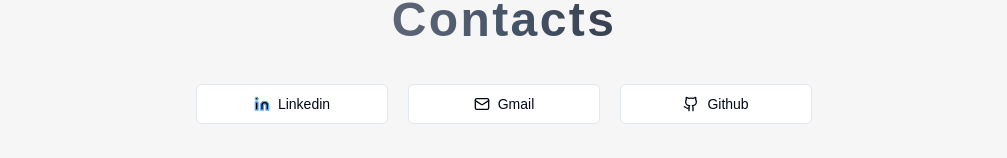
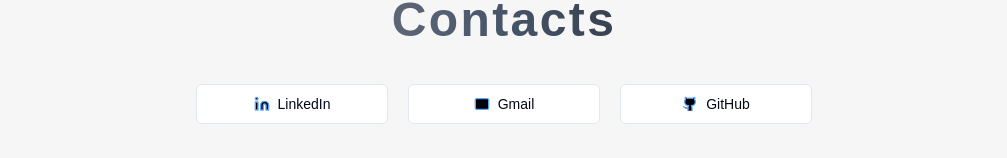
Before and after one commit to abhialuru/abhi-portfolio, a Next.js app: page / in a window 1280 px wide. Shown: the part 2919-3077 px from the top of the page, without its empty margins (136-1143 px from the left). Built offline with nearby package versions, Linux system fonts and the light colour scheme.

Commit message:
optimized code

```diff
--- a/src/components/Contact.tsx
+++ b/src/components/Contact.tsx
@@ -1,6 +1,23 @@
-import { GithubIcon, LinkedinIcon, Mail } from "lucide-react";
+import { GithubIcon, LinkedinIcon, LucideIcon, Mail } from "lucide-react";
+import Link from "next/link";
 import { Button } from "./ui/button";
-import Link from "next/link";
+
+interface LinkButtonTypes {
+  href: string;
+  name: string;
+  Icon: LucideIcon;
+}
+
+function LinkButton({ href, name, Icon }: LinkButtonTypes) {
+  return (
+    <Link href={href} target="_blank">
+      <Button variant={"outline"} className="w-48">
+        <Icon className="text-blue-400" fill="fill" />
+        {name}
+      </Button>
+    </Link>
+  );
+}
 
 function Contact() {
   return (
@@ -13,24 +30,21 @@ function Contact() {
           Contacts
         </h1>
         <div className="max-w-fit flex flex-col lg:flex-row gap-5 mx-auto">
-          <Link href="https://www.linkedin.com/in/abhialuru" target="_blank">
-            <Button variant={"outline"} className="w-48">
-              <LinkedinIcon className="text-blue-400" fill="fill" />
-              Linkedin
-            </Button>
-          </Link>
-          <Link href="mailto:alurabhi9346@gmail.com" target="_blank">
-            <Button variant={"outline"} className="w-48">
-              <Mail />
-              Gmail
-            </Button>
-          </Link>
-          <Link href="https://github.com/abhialuru" target="_blank">
-            <Button variant={"outline"} className="w-48">
-              <GithubIcon />
-              Github
-            </Button>
-          </Link>
+          <LinkButton
+            href="https://www.linkedin.com/in/abhialuru"
+            name="LinkedIn"
+            Icon={LinkedinIcon}
+          />
+          <LinkButton
+            href="mailto:alurabhi9346@gmail.com"
+            name="Gmail"
+            Icon={Mail}
+          />
+          <LinkButton
+            href="https://github.com/abhialuru"
+            name="GitHub"
+            Icon={GithubIcon}
+          />
         </div>
       </div>
     </section>
--- a/src/components/ProjectAbstract.tsx
+++ b/src/components/ProjectAbstract.tsx
@@ -20,8 +20,6 @@ function ProjectAbstract({
   imageSrc1,
   imageSrc2,
 }: ProjectAbstractTypes) {
-  console.log(projectLink);
-
   return (
     <div className="w-full lg:w-[80%] overflow-hidden mx-auto hover:scale-105 rounded-lg transition-all duration-300 flex flex-col lg:flex-row gap-5 hover:bg-[#ECEFF1] h-[80%] px-5 lg:p-10">
       <div className="w-full lg:w-1/2 flex flex-col gap-3 lg:justify-around">
```
